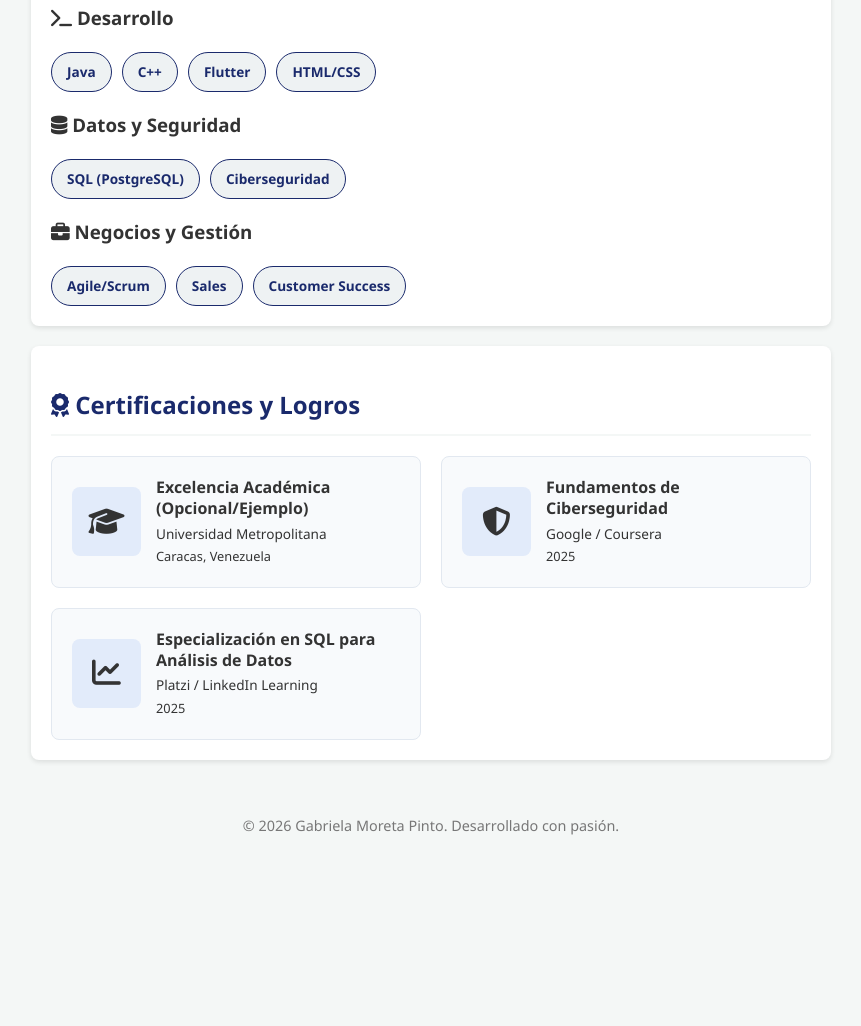
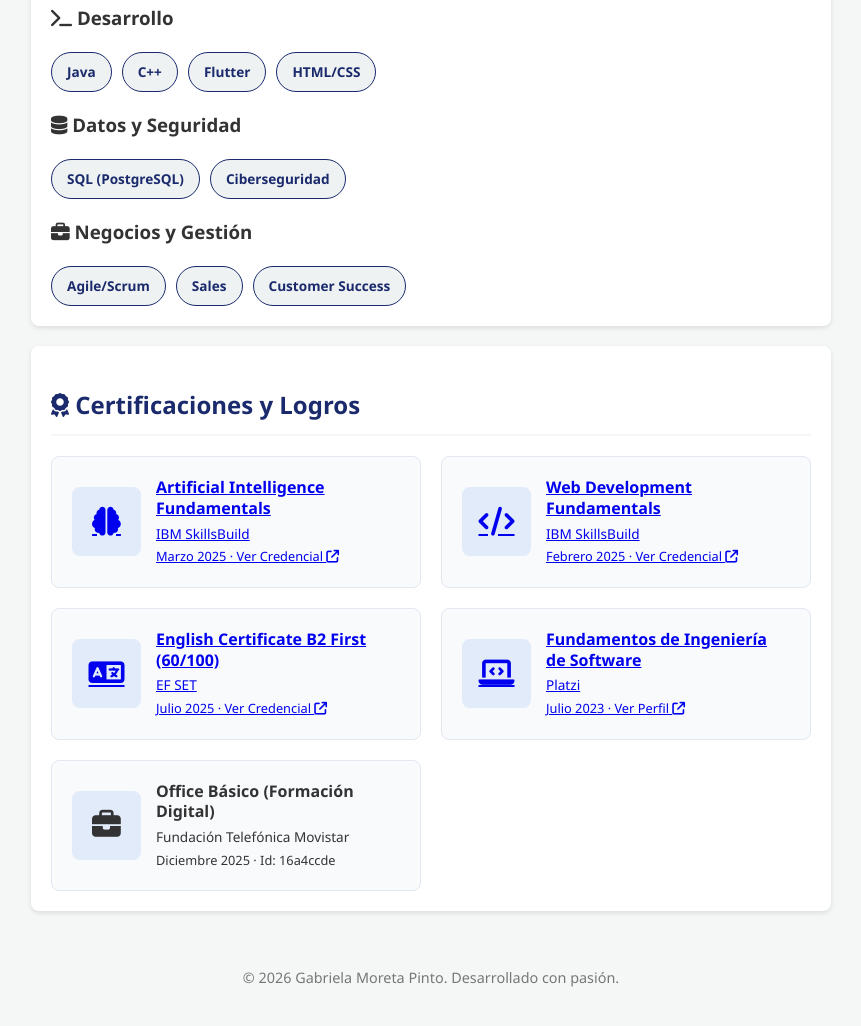
Before and after one commit to Mellamangaba/Pagina-Gabriela-Moreta, a plain HTML site: page index.html in a window 1280 px wide. Shown: the part 1347-2373 px from the top of the page, without its empty margins (209-1070 px from the left). Before the commit the page ends 2238 px from the top, so only its background shows below. Drawn offline with Linux system fonts and the light colour scheme.

Commit message:
Fix HTML formatting and structure

```diff
--- a/index.html
+++ b/index.html
@@ -90,30 +90,56 @@
             <h2><i class="fa-solid fa-award"></i> Certificaciones y Logros</h2>
             <div class="certifications-grid">
 
+                <a href="https://www.credly.com/badges/131e971e-9749-436d-be34-be09b24415bc" target="_blank" class="cert-link-wrapper">
                     <div class="cert-card">
-                    <div class="cert-icon"><i class="fa-solid fa-graduation-cap"></i></div>
+                        <div class="cert-icon"><i class="fa-solid fa-brain"></i></div>
                         <div class="cert-info">
-                        <h3>Excelencia Académica (Opcional/Ejemplo)</h3>
-                        <p class="cert-issuer">Universidad Metropolitana</p>
-                        <p class="cert-date">Caracas, Venezuela</p>
+                            <h3>Artificial Intelligence Fundamentals</h3>
+                            <p class="cert-issuer">IBM SkillsBuild</p>
+                            <p class="cert-date">Marzo 2025 · Ver Credencial <i class="fa-solid fa-external-link"></i></p>
                         </div>
                     </div>
+                </a>
 
+                <a href="https://www.credly.com/badges/baf80d7c-682c-4462-98bf-062efdc58f22" target="_blank" class="cert-link-wrapper">
                     <div class="cert-card">
-                    <div class="cert-icon"><i class="fa-solid fa-shield-halved"></i></div>
+                        <div class="cert-icon"><i class="fa-solid fa-code"></i></div>
                         <div class="cert-info">
-                        <h3>Fundamentos de Ciberseguridad</h3>
-                        <p class="cert-issuer">Google / Coursera</p>
-                        <p class="cert-date">2025</p>
+                            <h3>Web Development Fundamentals</h3>
+                            <p class="cert-issuer">IBM SkillsBuild</p>
+                            <p class="cert-date">Febrero 2025 · Ver Credencial <i class="fa-solid fa-external-link"></i></p>
                         </div>
                     </div>
+                </a>
 
+                <a href="https://cert.efset.org/es/jrXzdC" target="_blank" class="cert-link-wrapper">
                     <div class="cert-card">
-                    <div class="cert-icon"><i class="fa-solid fa-chart-line"></i></div>
+                        <div class="cert-icon"><i class="fa-solid fa-language"></i></div>
                         <div class="cert-info">
-                        <h3>Especialización en SQL para Análisis de Datos</h3>
-                        <p class="cert-issuer">Platzi / LinkedIn Learning</p>
-                        <p class="cert-date">2025</p>
+                            <h3>English Certificate B2 First (60/100)</h3>
+                            <p class="cert-issuer">EF SET</p>
+                            <p class="cert-date">Julio 2025 · Ver Credencial <i class="fa-solid fa-external-link"></i></p>
+                        </div>
+                    </div>
+                </a>
+
+                <a href="https://platzi.com/@GabyMorePinto/" target="_blank" class="cert-link-wrapper">
+                    <div class="cert-card">
+                        <div class="cert-icon"><i class="fa-solid fa-laptop-code"></i></div>
+                        <div class="cert-info">
+                            <h3>Fundamentos de Ingeniería de Software</h3>
+                            <p class="cert-issuer">Platzi</p>
+                            <p class="cert-date">Julio 2023 · Ver Perfil <i class="fa-solid fa-external-link"></i></p>
+                        </div>
+                    </div>
+                </a>
+
+                <div class="cert-card no-click">
+                    <div class="cert-icon"><i class="fa-solid fa-briefcase"></i></div>
+                    <div class="cert-info">
+                        <h3>Office Básico (Formación Digital)</h3>
+                        <p class="cert-issuer">Fundación Telefónica Movistar</p>
+                        <p class="cert-date">Diciembre 2025 · Id: 16a4ccde</p>
                     </div>
                 </div>
 
```
Lines whose indentation alone changed are shown as unchanged.
